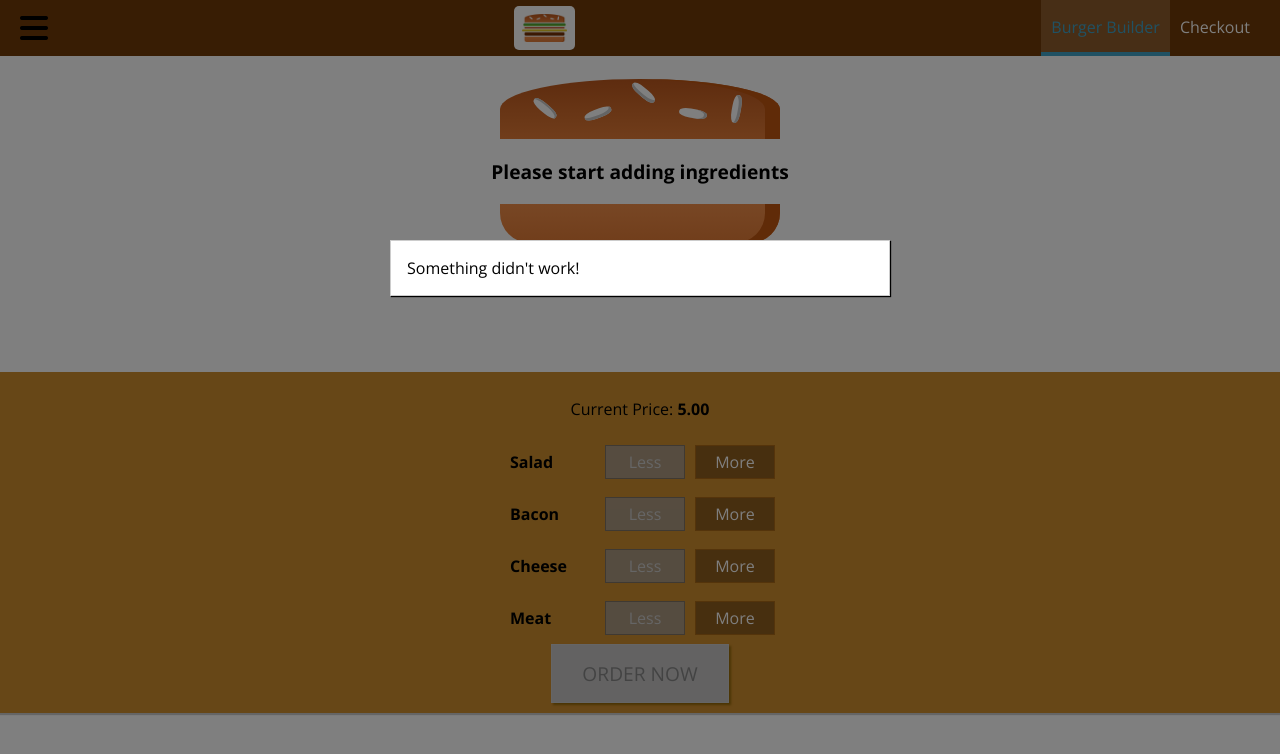
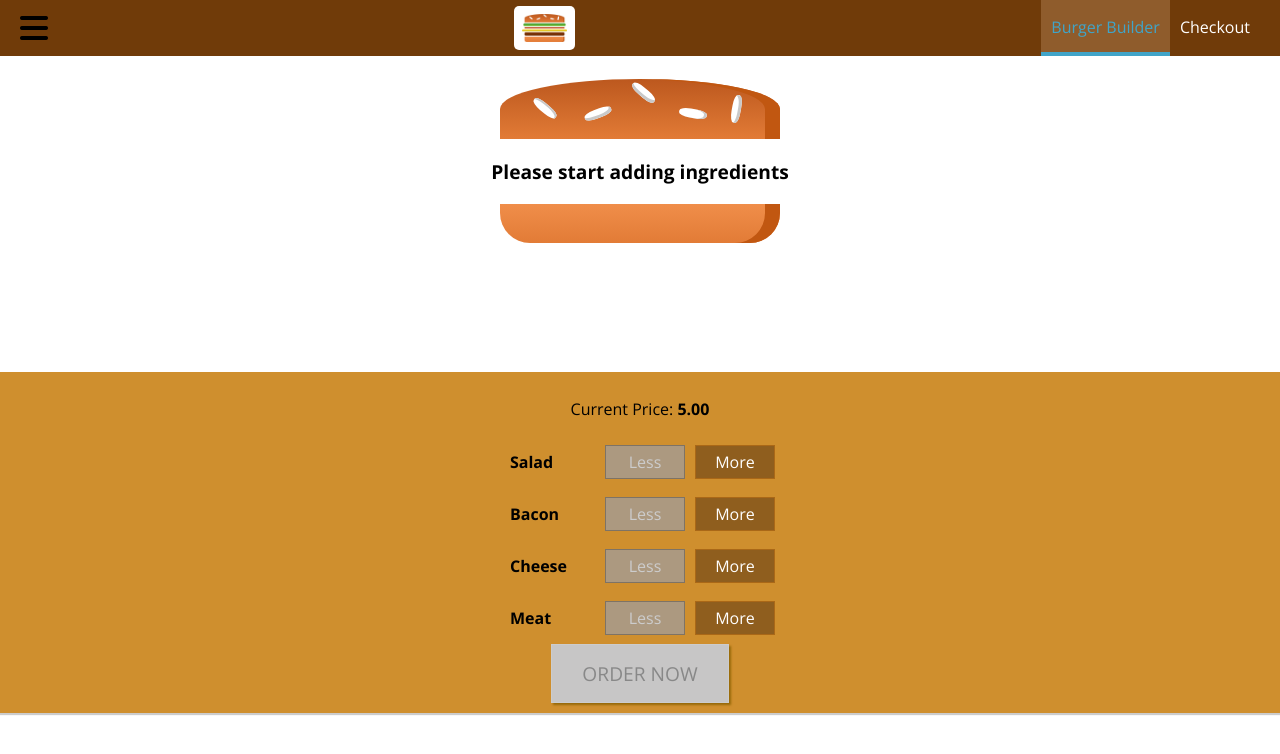
Before and after one commit to jcrowe85/burger-builder, a React (Create React App) app: page / in a window 1280 px wide. Shown: the top 754 px of the page. Built offline with nearby package versions, Linux system fonts and the light colour scheme.

Commit message:
complete network error with axios

```diff
--- a/src/containers/BurgerBuilder/BurgerBuilder.js
+++ b/src/containers/BurgerBuilder/BurgerBuilder.js
@@ -137,4 +137,4 @@ class BurgerBuilder extends Component {
     }
 }
 
-export default withErrorHandler(BurgerBuilder);
+export default withErrorHandler(BurgerBuilder, axios);
--- a/src/hoc/withErrorHandler/withErrorHandler.js
+++ b/src/hoc/withErrorHandler/withErrorHandler.js
@@ -5,11 +5,32 @@ import Aux from '../Aux/Aux';
 
 const withErrorHandler = (WrappedComponent, axios) => {
     return class extends Component {
+        state = {
+            error: null
+        }
+
+        componentDidMount () {
+            axios.interceptors.request.use(req => {
+                this.setState({error: null});
+                return req;
+            });
+
+            axios.interceptors.response.use(res => res, error => {
+                this.setState({error: error});
+            });
+        }
+
+        errorConfirmedHandler () {
+            this.setState({error: null})
+        }
+
         render() {
             return(
                 <Aux>
-                    <Modal show>
-                        Something didn't work!
+                    <Modal
+                        show={this.state.error}
+                        clicked={this.errorConfirmedHandler}>
+                        {this.state.error ? this.state.error.message : null}
                     </Modal>
                     <WrappedComponent {...this.props} />
                 </Aux>
```
Also changed, not shown: 1 other file (tests, documents, lock files or other folders).
